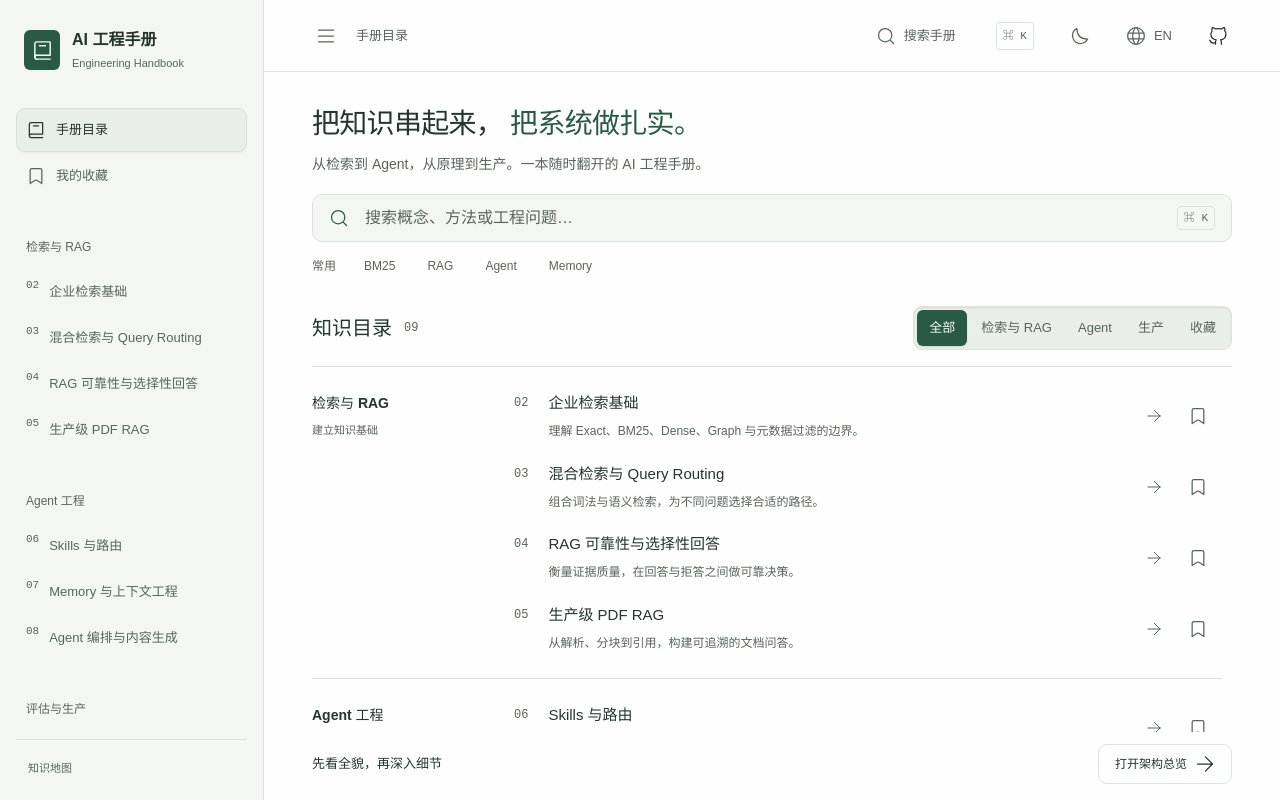
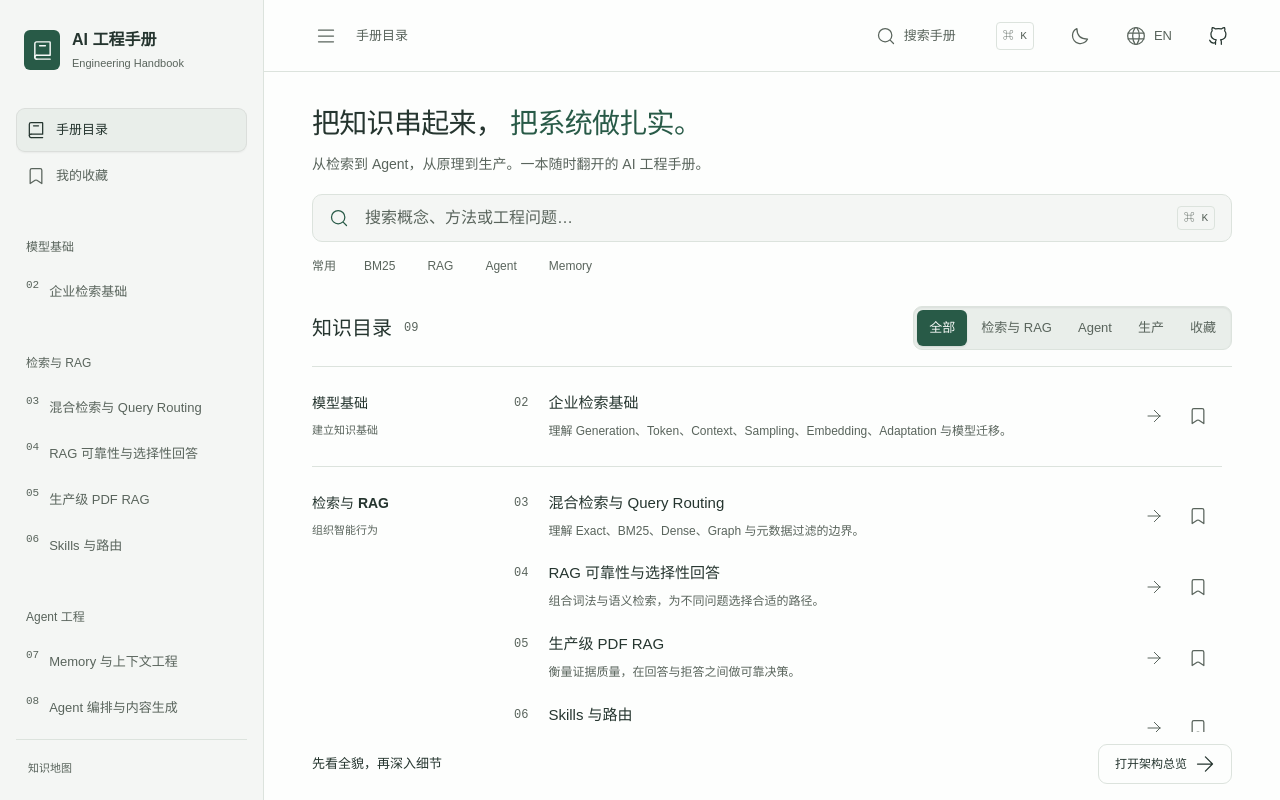
Before and after one commit to Kevoyuan/ai-engineer-handbook, a React (Vite) app in the folder preview/handbook-custom/: page / in a window 1280 px wide. Built offline with nearby package versions, Linux system fonts and the light colour scheme.

Commit message:
web: add Chapter 01 to handbook navigation

```diff
--- a/preview/handbook-custom/src/main.tsx
+++ b/preview/handbook-custom/src/main.tsx
@@ -47,11 +47,16 @@ import "./index.css";
 import "./handbook.css";
 import "./architecture.css";
 const groups = [
-  { zh: "检索与 RAG", en: "Retrieval & RAG", range: [0, 4] },
-  { zh: "Agent 工程", en: "Agent engineering", range: [4, 7] },
-  { zh: "评估与生产", en: "Evaluation & production", range: [7, 9] },
+  { zh: "模型基础", en: "Model foundations", range: [0, 1] },
+  { zh: "检索与 RAG", en: "Retrieval & RAG", range: [1, 5] },
+  { zh: "Agent 工程", en: "Agent engineering", range: [5, 8] },
+  { zh: "评估与生产", en: "Evaluation & production", range: [8, 10] },
 ];
 const descriptions = [
+  [
+    "理解 Generation、Token、Context、Sampling、Embedding、Adaptation 与模型迁移。",
+    "Understand generation, tokens, context, sampling, embeddings, adaptation, and model migration.",
+  ],
   [
     "理解 Exact、BM25、Dense、Graph 与元数据过滤的边界。",
     "Understand Exact, BM25, Dense, Graph and metadata filtering.",
@@ -90,6 +95,9 @@ const descriptions = [
   ],
 ];
 const terms = [
+  "Tokenization",
+  "Context Window",
+  "Structured Output",
   "BM25",
   "Hybrid Search",
   "Query Routing",
```
